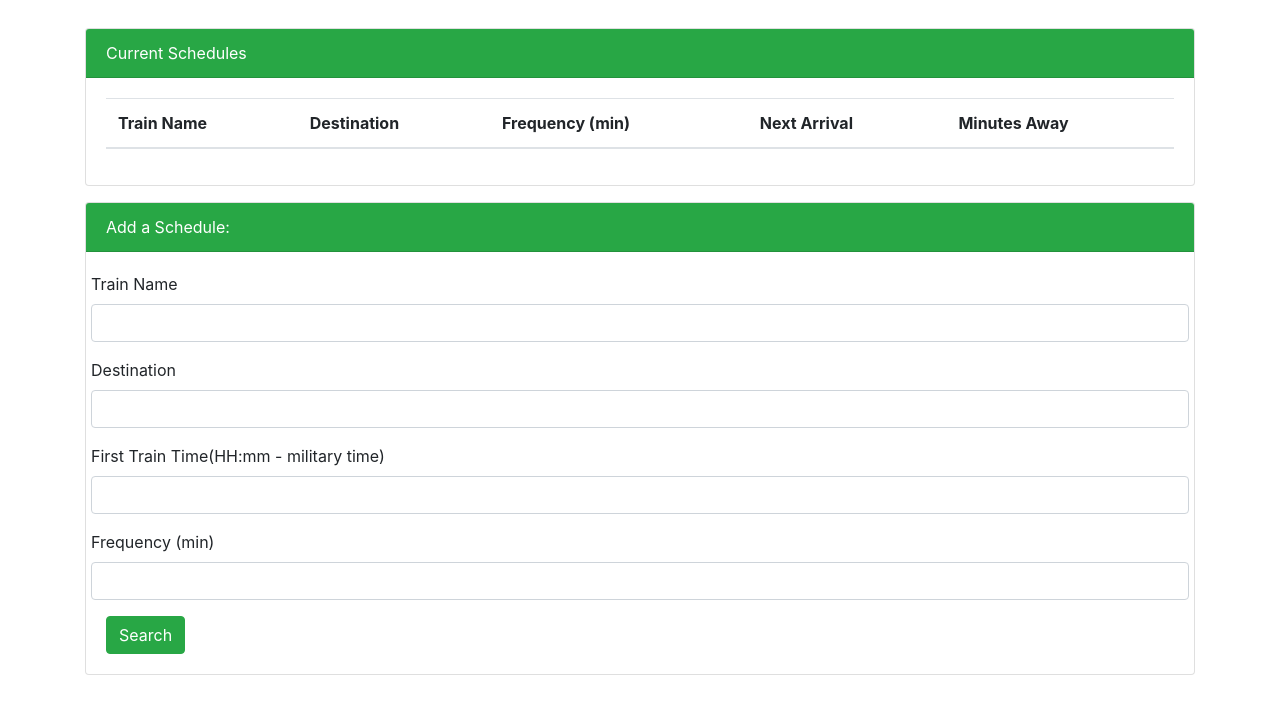
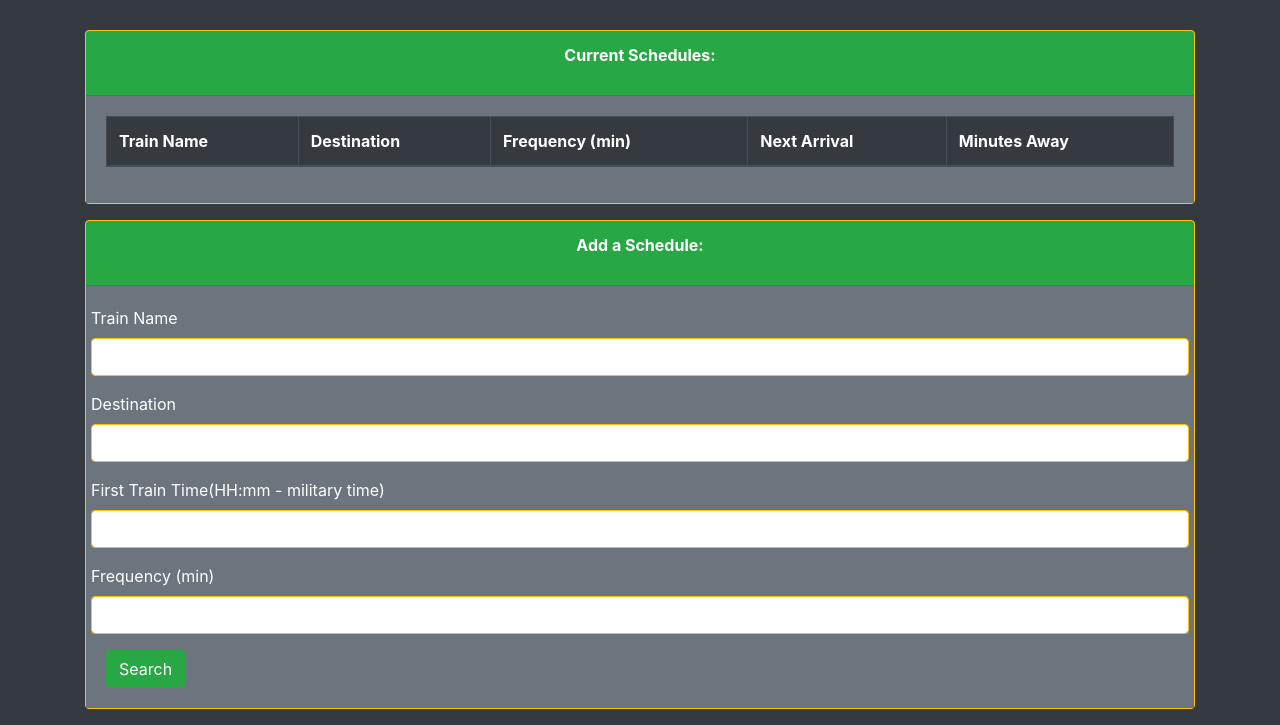
Before and after one commit to Rhardin94/ScheduleDatTrain, a plain HTML site: page index.html in a window 1280 px wide. Shown: the part 188-913 px from the top of the page. Before the commit the page ends 879 px from the top, so only its background shows below. Drawn offline with nearby package versions, Linux system fonts and the light colour scheme; no server answers.

Commit message:
added styling

```diff
--- a/index.html
+++ b/index.html
@@ -6,31 +6,32 @@
     <meta name="viewport" content="width=device-width, initial-scale=1.0">
     <meta http-equiv="X-UA-Compatible" content="ie=edge">
     <!--Reset.css-->
-    <!--<link rel="stylesheet" type="text/css" href="css/reset.css">-->
+    <link rel="stylesheet" type="text/css" href="css/reset.css">
     <!--Bootstrap-->
     <link rel="stylesheet" href="https://stackpath.bootstrapcdn.com/bootstrap/4.3.1/css/bootstrap.min.css" integrity="sha384-ggOyR0iXCbMQv3Xipma34MD+dH/1fQ784/j6cY/iJTQUOhcWr7x9JvoRxT2MZw1T"
       crossorigin="anonymous">
     <!--Title-->
     <title>ScheduleDatTrain</title>
   </head>
-  <body>
+  <body class="bg-dark">
     <!--Div that holds everything-->
     <div class="container">
       <!--Opening crawl-->
-      <div class="jumbotron bg-success text-white">
+      <div class="jumbotron bg-success text-white border border-warning">
         <h1 class="text-center">Schedule da Trains!</h1>
       </div>
+      <!--Div that holds the current schedules stored in firebase-->
       <div class="row mb-1">
         <div class="col-lg-12">
-          <div class="card card-default">
+          <div class="card card-default border border-warning">
             <!--Div that holds he current schedules-->
             <div class="card-header bg-success text-white">
-              Current Schedules
+              <p class="font-weight-bold text-center">Current Schedules:</p>
             </div>
-            <div class="card-body">
-              <table class="table table-striped table-responsive-sm">
+            <div class="card-body bg-secondary text-white">
+              <table class="table table-striped table-responsive-sm table-bordered table-dark">
                 <thead>
-                  <tr>
+                  <tr class="font-weight-bold">
                     <th scope="col">Train Name</th>
                     <th scope="col">Destination</th>
                     <th scope="col">Frequency (min)</th>
@@ -48,27 +49,27 @@
       <!--Div that holds the form for submitting a schedule request-->
       <div class="row mt-3 mb-3">
         <div class="col-lg-12">
-          <div class="card card-default">
+          <div class="card card-default border border-warning">
             <div class="card-header bg-success text-white">
-              Add a Schedule:
+              <p class="font-weight-bold text-center">Add a Schedule:</p>
             </div>
-            <div class="card-body">
+            <div class="card-body bg-secondary text-white">
               <form>
                 <div class="form-group row">
                   <label for="train-name">Train Name</label>
-                  <input class="form-control" id="train-name" type="text">
+                  <input class="form-control border border-warning" id="train-name" type="text">
                 </div>
                 <div class="form-group row">
                   <label for="desitination">Destination</label>
-                  <input class="form-control" id="destination" type="text">
+                  <input class="form-control border border-warning" id="destination" type="text">
                 </div>
                 <div class="form-group row">
                   <label for="first-train-time">First Train Time(HH:mm - military time)</label>
-                  <input class="form-control" id="first-train-time" type="text">
+                  <input class="form-control border border-warning" id="first-train-time" type="text">
                 </div>
                 <div class="form-group row">
                   <label for="frequency">Frequency (min)</label>
-                  <input class="form-control" id="frequency" type="number">
+                  <input class="form-control border border-warning" id="frequency" type="number">
                 </div>
                 <button class="btn btn-success" id="submit">Search</button>
               </form>
```
